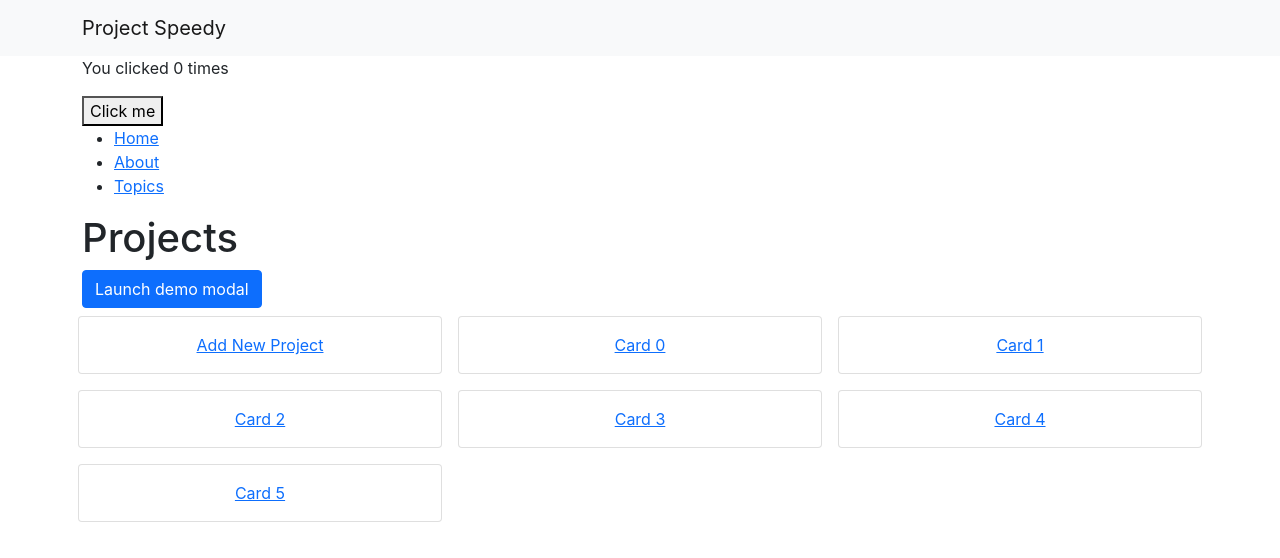
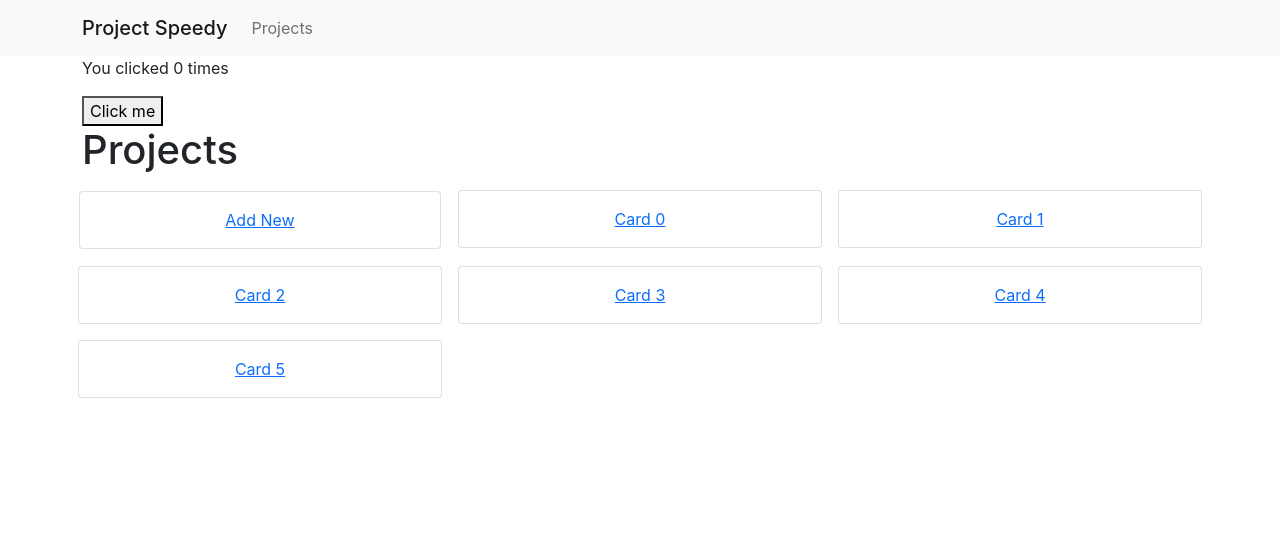
Before and after one commit to tmatt95/ProjectSpeedy, a React (Create React App) app in the folder Code/Front End/React/project-speedy/: page / in a window 1280 px wide. Shown: the top 558 px of the page. Built offline with nearby package versions, Linux system fonts and the light colour scheme.

Commit message:
Work on tidying up page and also adding bootstrap icons

```diff
--- a/Code/Front End/React/project-speedy/package.json
+++ b/Code/Front End/React/project-speedy/package.json
@@ -8,6 +8,7 @@
     "@testing-library/react": "^11.1.0",
     "@testing-library/user-event": "^12.1.10",
     "bootstrap": "^5.0.0-beta2",
+    "bootstrap-icons": "^1.3.0",
     "react": "^17.0.1",
     "react-dom": "^17.0.1",
     "react-router-dom": "^5.2.0",
--- a/Code/Front End/React/project-speedy/src/App.css
+++ b/Code/Front End/React/project-speedy/src/App.css
@@ -1,3 +1,5 @@
+@import '~bootstrap-icons/font/bootstrap-icons';
+
 .App {
   text-align: center;
 }
--- a/Code/Front End/React/project-speedy/src/App.js
+++ b/Code/Front End/React/project-speedy/src/App.js
@@ -1,24 +1,26 @@
 import React, { useState } from 'react';
-import {Projects} from './Pages/Projects';
-import {Project} from './Pages/Project';
-
+import { Projects } from './Pages/Projects';
+import { Project } from './Pages/Project';
 import {
   BrowserRouter as Router,
   Switch,
   Route,
   Link,
   useRouteMatch,
-  useParams
 } from "react-router-dom";
 
-function GlobalMessage({message}){
-  if(message !== ""){
-    let classes=`alert ${message.class}`;
+/**
+ * Display a global message across the website.
+ * @param {*} Message object containing the message and display options.
+ */
+function GlobalMessage({ message }) {
+  if (message !== "") {
+    let classes = `alert ${message.class}`;
     return <div className={classes} role="alert">
       {message.message}
     </div>;
   }
-  else{
+  else {
     return <div></div>
   }
 }
@@ -28,43 +30,39 @@ export default function App() {
   const [message, setMessage] = useState("");
   return (
     <>
+      <Router>
         <nav className="navbar navbar-expand-lg navbar-light bg-light">
           <div className="container">
-          <a className="navbar-brand" href="#">Project Speedy</a>
+            <span className="navbar-brand mb-0 h1">Project Speedy</span>
+            <button className="navbar-toggler" type="button" data-bs-toggle="collapse" data-bs-target="#navbarNav" aria-controls="navbarNav" aria-expanded="false" aria-label="Toggle navigation">
+              <span className="navbar-toggler-icon"></span>
+            </button>
+            <div className="collapse navbar-collapse" id="navbarNav">
+              <ul className="navbar-nav">
+                <li className="nav-item">
+                  <Link className="nav-link" to="/">Projects</Link>
+                </li>
+              </ul>
+            </div>
           </div>
         </nav>
 
         <div className="container">
           <div className="row">
             <div className="col">
-          <GlobalMessage message={message}/>
+              <GlobalMessage message={message} />
               <p>You clicked {count} times</p>
               <button onClick={() => setCount(count + 1)}>
                 Click me
               </button>
-            <Router>
-              <div>
-                <ul>
-                  <li>
-                    <Link to="/">Home</Link>
-                  </li>
-                  <li>
-                    <Link to="/about">About</Link>
-                  </li>
-                  <li>
-                    <Link to="/topics">Topics</Link>
-                  </li>
-                </ul>
+            </div>
+          </div>
+        </div>
 
+        <div className="container">
         <Switch>
           <Route path="/project">
             <ProjectSection globalMessage={(alertMessage) => setMessage(alertMessage)} />
-                  </Route>
-                  <Route path="/about">
-                    <About />
-                  </Route>
-                  <Route path="/topics">
-                    <Topics />
           </Route>
           <Route path="/">
             <Projects globalMessage={(alertMessage) => setMessage(alertMessage)} />
@@ -72,20 +70,16 @@ export default function App() {
         </Switch>
         </div>
       </Router>
-          </div>
-        </div>
-      </div>
     </>
   );
 }
 
-function About() {
-  return <h2>Abouts</h2>;
-}
-
+/**
+ * Contains links to the project section of the application.
+ * @param {*} props Properties sent into the section.
+ */
 function ProjectSection(props) {
   let match = useRouteMatch();
-
   return (
     <div>
       <Switch>
@@ -105,42 +99,3 @@ function ProjectSection(props) {
     </div>
   );
 }
-
-function Topics() {
-  let match = useRouteMatch();
-
-  return (
-    <div>
-      <h2>Topics</h2>
-
-      <ul>
-        <li>
-          <Link to={`${match.url}/components`}>Components</Link>
-        </li>
-        <li>
-          <Link to={`${match.url}/props-v-state`}>
-            Props v. State
-          </Link>
-        </li>
-      </ul>
-
-      {/* The Topics page has its own <Switch> with more routes
-          that build on the /topics URL path. You can think of the
-          2nd <Route> here as an "index" page for all topics, or
-          the page that is shown when no topic is selected */}
-      <Switch>
-        <Route path={`${match.path}/:topicId`}>
-          <Topic />
-        </Route>
-        <Route path={match.path}>
-          <h3>Please select a topic.</h3>
-        </Route>
-      </Switch>
-    </div>
-  );
-}
-
-function Topic() {
-  let { topicId } = useParams();
-  return <h3>Requested topic ID: {topicId}</h3>;
-}
--- a/Code/Front End/React/project-speedy/src/Components/CardGrid.js
+++ b/Code/Front End/React/project-speedy/src/Components/CardGrid.js
@@ -2,7 +2,6 @@ import React from 'react';
 import { Link } from "react-router-dom";
 
 /**
-* Card
 * Will render a card used extensively across all the menues in the application.
 * @param {props} props Object properties
 */
@@ -16,10 +15,27 @@ export function Card({ address, text }) {
     </Link>
 }
 
+/**
+ * Will render a grid of cards.
+ * @param {*} param0
+ */
 export function CardGrid({ data }) {
-    return data.map((t, index) =>
-        <div key={index} className="col-4 p-2">
-            <Card address={t.address} text={t.name} />
+    return <>
+        <div className="row">
+            <div className="col-4 p-2">
+                <button data-bs-toggle="modal" className="btn btn-link p-0 w-100" data-bs-target="#newProjectModal">
+                    <div className="card">
+                        <div className="card-body text-center">
+                            Add New
+                        </div>
+                    </div>
+                </button>
+            </div>
+            {data.map((t, index) =>
+                <div key={index} className="col-4 p-2">
+                    <Card address={t.address} text={t.name} />
+                </div>
+            )}
         </div>
-    )
+    </>
 }
--- a/Code/Front End/React/project-speedy/src/Pages/Project.js
+++ b/Code/Front End/React/project-speedy/src/Pages/Project.js
@@ -1,10 +1,17 @@
 import React, { useState } from 'react';
-import {useParams} from "react-router-dom";
+import { useParams } from "react-router-dom";
 import * as bootstrap from 'bootstrap';
-import { CardGrid, Card } from '../Components/CardGrid'
+import { CardGrid } from '../Components/CardGrid'
 
 export function Project({ globalMessage }) {
+    /**
+     * GET parameters.
+     */
     let { projectId } = useParams();
+
+    /**
+     * Dummy data containing exisiting bets.
+     */
     const [bets, setBets] = useState([
         { name: "Bet 0", address: "/project/1" },
         { name: "Bet 1", address: "/project/2" },
@@ -12,11 +19,14 @@ export function Project({ globalMessage }) {
         { name: "Bet 3", address: "/project/4" },
         { name: "Bet 4", address: "/project/5" },
         { name: "Bet 5", address: "/project/6" }]);
-    const addItem = (name) => setBets(bets.concat({ name: `Bet ${bets.length} - ${name}` }));
+
+    /**
+     * The name of a new bet.
+     */
     const [newBetName, setNewBetName] = useState("");
 
     /**
-     * Create New Bet
+     * Create a new bet
      * @param {*} event The submit form event
      */
     const CreateNewBet = (event) => {
@@ -24,38 +34,34 @@ export function Project({ globalMessage }) {
         var myModalEl = document.getElementById('newProjectModal')
         var modal = bootstrap.Modal.getInstance(myModalEl)
         modal.hide();
-        addItem(newBetName);
+        setBets(bets.concat({ name: `Bet ${bets.length} - ${newBetName}` }))
         setNewBetName("");
-        globalMessage({ message: "Item Added", class: "alert-success" });
+        globalMessage({ message: "Bet Added", class: "alert-success" });
     }
 
     return <>
-        <h1>Project {projectId}</h1>
-        <button type="button" className="btn btn-primary" data-bs-toggle="modal" data-bs-target="#newProjectModal">
-            Add New Bet
-        </button>
+        <div className="row">
+            <div className="col">
+                <h1>Project {projectId}</h1>
+            </div>
+        </div>
 
-        <div className="row">
-            <div className="col-4 p-2">
-                <Card text="Add New Bet" address="/about" />
-            </div>
-            <CardGrid data={bets} />
-        </div>
+        <CardGrid data={bets} />
 
         <form onSubmit={(event) => CreateNewBet(event)}>
             <div className="modal fade" id="newProjectModal" tabIndex="-1" aria-labelledby="newProjectModalLabel" aria-hidden="true">
                 <div className="modal-dialog">
                     <div className="modal-content">
                         <div className="modal-header">
-                            <h5 className="modal-title" id="newProjectModalLabel">New Project</h5>
+                            <h5 className="modal-title" id="newProjectModalLabel">New Bet</h5>
                             <button type="button" className="btn-close" data-bs-dismiss="modal" aria-label="Close"></button>
                         </div>
                         <div className="modal-body">
-                            <p>Use the form to quickly add projects. These can be fleshed out after being created.</p>
+                            <p>Use the form to quickly add a bet. These can be fleshed out after being created.</p>
                             <div className="mb-3">
                                 <label htmlFor="exampleInputEmail1" className="form-label">Name</label>
                                 <input type="text" className="form-control" value={newBetName} onChange={(event) => setNewBetName(event.target.value)} id="exampleInputEmail1" aria-describedby="nameHelp" />
-                                <div id="nameHelp" className="form-text">The name you would like to call your new project.</div>
+                                <div id="nameHelp" className="form-text">The name you would like to call your bet.</div>
                             </div>
                         </div>
                         <div className="modal-footer">
--- a/Code/Front End/React/project-speedy/src/Pages/Projects.js
+++ b/Code/Front End/React/project-speedy/src/Pages/Projects.js
@@ -1,6 +1,6 @@
 import React, { useState } from 'react';
 import * as bootstrap from 'bootstrap';
-import { CardGrid, Card } from '../Components/CardGrid'
+import { CardGrid } from '../Components/CardGrid'
 
 export function Projects({ globalMessage }) {
     const [projects, setTest] = useState([
@@ -28,17 +28,13 @@ export function Projects({ globalMessage }) {
     }
 
     return <>
-        <h1>Projects</h1>
-        <button type="button" className="btn btn-primary" data-bs-toggle="modal" data-bs-target="#newProjectModal">
-            Launch demo modal
-        </button>
+        <div className="row">
+            <div className="col">
+                <h1>Projects</h1>
+            </div>
+        </div>
 
-        <div className="row">
-            <div className="col-4 p-2">
-                <Card text="Add New Project" address="/about" />
-            </div>
-            <CardGrid data={projects} />
-        </div>
+        <CardGrid data={projects} />
 
         <form onSubmit={(event) => CreateNewProject(event)}>
             <div className="modal fade" id="newProjectModal" tabIndex="-1" aria-labelledby="newProjectModalLabel" aria-hidden="true">
```
Also changed, not shown: 1 other file (tests, documents, lock files or other folders). Lines whose indentation alone changed are shown as unchanged.
